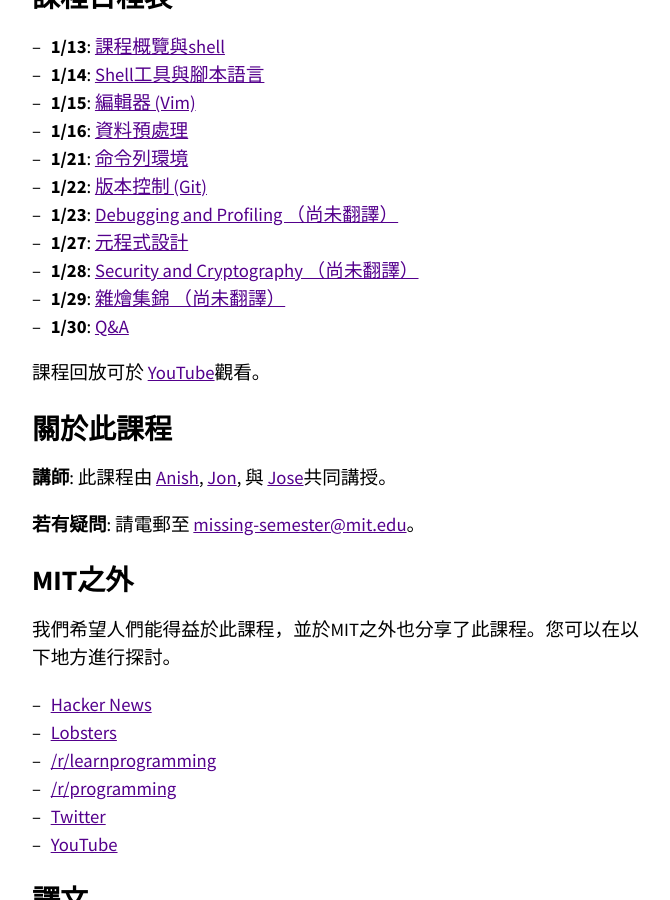
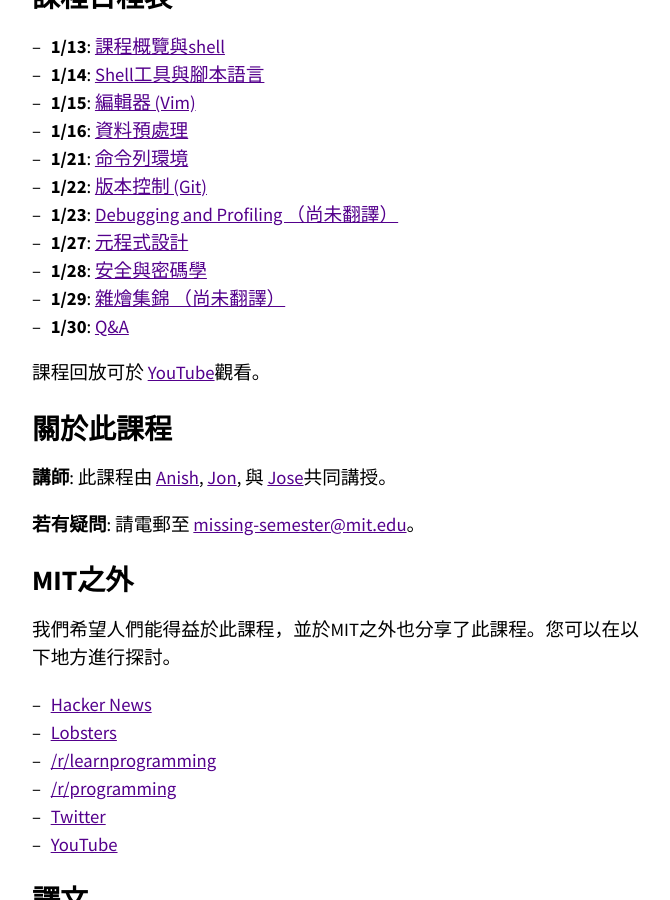
Before and after one commit to missing-semester-zh-Hant/missing-semester-zh-Hant.github.io, a Jekyll site: the page built from index.md, in a window 1280 px wide and 900 px high, scrolled down 496 px. Shown: the whole window, without its empty margins (300-970 px from the left). Built offline with Jekyll 4.4.1, drawn with Linux system fonts in a browser that asks for light colours.

Commit message:
Translation finished.

```diff
--- a/_2020/security.md
+++ b/_2020/security.md
@@ -1,6 +1,6 @@
 ---
 layout: lecture
-title: "Security and Cryptography （尚未翻譯）"
+title: "安全與密碼學"
 date: 2019-01-28
 ready: true
 video:
```
